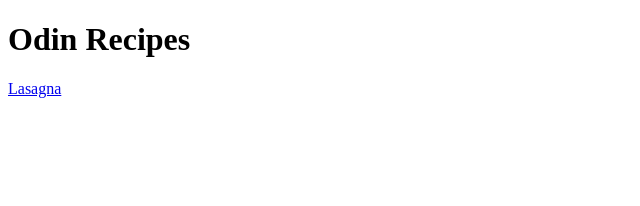
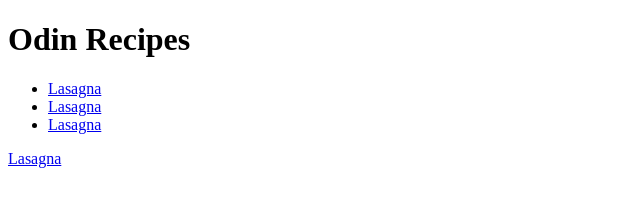
Before and after one commit to Blake-Peterson/odin-recipes, a plain HTML site: page index.html in a window 1280 px wide. Shown: the whole page, without its empty margins (0-640 px from the left). Drawn offline with Linux system fonts and the light colour scheme.

Commit message:
update index.html for list of potential recipes

```diff
--- a/index.html
+++ b/index.html
@@ -7,6 +7,11 @@
 </head>
 <body>
     <h1>Odin Recipes</h1>
+    <ul>
+        <li><a href="recipes/lasagna.html" target="_blank" rel="noopener noreferrer">Lasagna</a></li>
+        <li><a href="recipes/lasagna.html" target="_blank" rel="noopener noreferrer">Lasagna</a></li>
+        <li><a href="recipes/lasagna.html" target="_blank" rel="noopener noreferrer">Lasagna</a></li>
+      </ul>
     <a href="recipes/lasagna.html" target="_blank" rel="noopener noreferrer">Lasagna</a>
 </body>
 </html>
```
Also changed, not shown: recipes/lasagna.html (+0 -2 lines).
